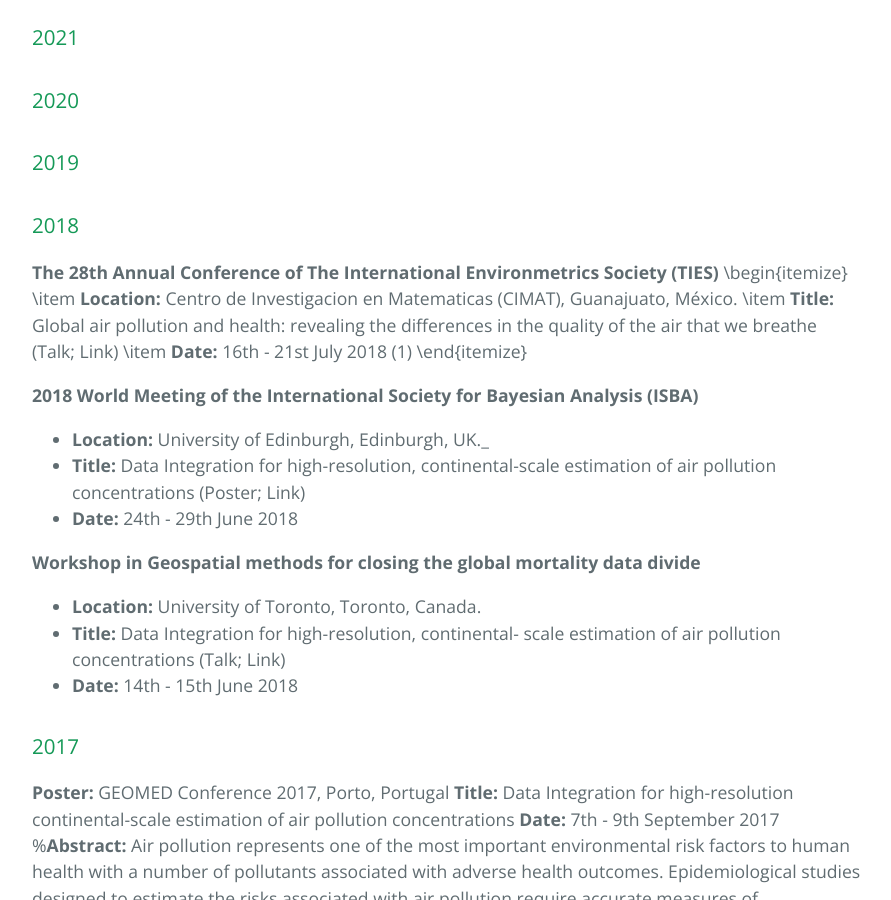
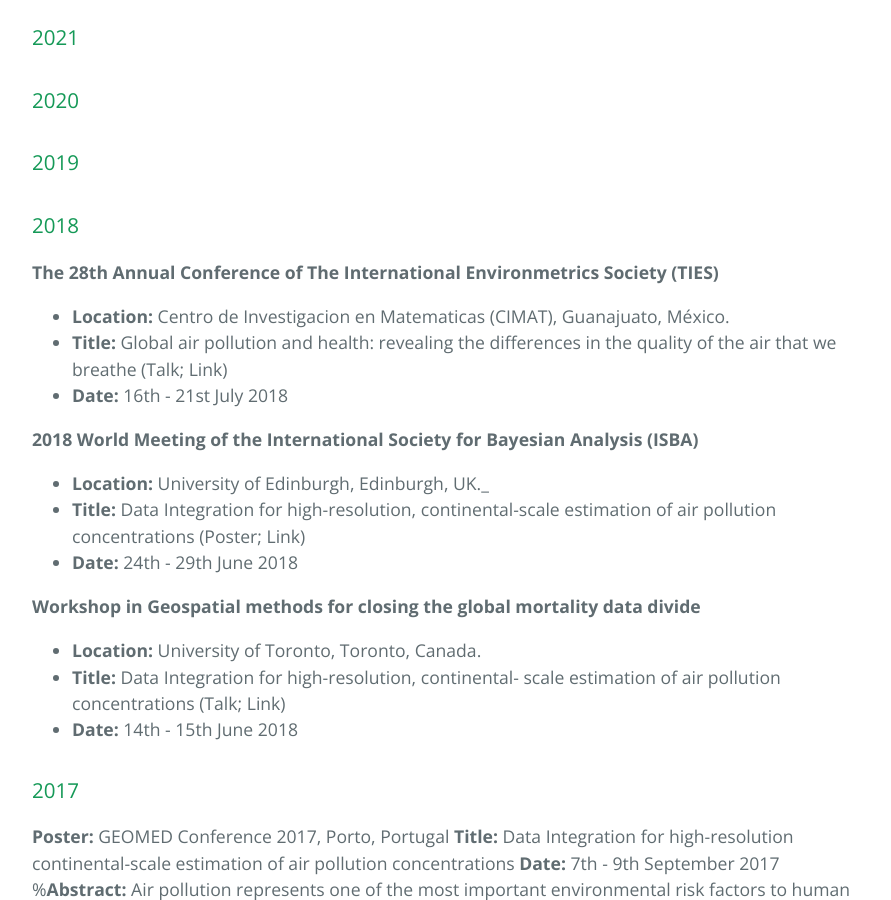
Before and after one commit to matthewllthomas/matthewllthomas.github.io, a Jekyll site: the page built from presentations/index.md, in a window 1280 px wide and 900 px high, scrolled down 491 px. Shown: the whole window, without its empty margins (192-1083 px from the left). Built offline with Jekyll 4.4.1, drawn with Linux system fonts in a browser that asks for light colours; the repository's description, which GitHub fills in, is left out.

Commit message:
Update index.md

```diff
--- a/presentations/index.md
+++ b/presentations/index.md
@@ -17,12 +17,10 @@ subtitle: Presentations
 ### 2018
 
 **The 28th Annual Conference of The International Environmetrics Society (TIES)**
-\begin{itemize}
-	\item **Location:** Centro de Investigacion en Matematicas (CIMAT), Guanajuato, México.
-	\item **Title:** Global air pollution and health: revealing the differences in the quality of the air that we breathe (Talk; Link)
-	\item **Date:** 16th - 21st July 2018 (1)
-\end{itemize}
 
+* **Location:** Centro de Investigacion en Matematicas (CIMAT), Guanajuato, México.
+* **Title:** Global air pollution and health: revealing the differences in the quality of the air that we breathe (Talk; Link)
+* **Date:** 16th - 21st July 2018
 
 **2018 World Meeting of the International Society for Bayesian Analysis (ISBA)**
 * **Location:** University of Edinburgh, Edinburgh, UK._
```
